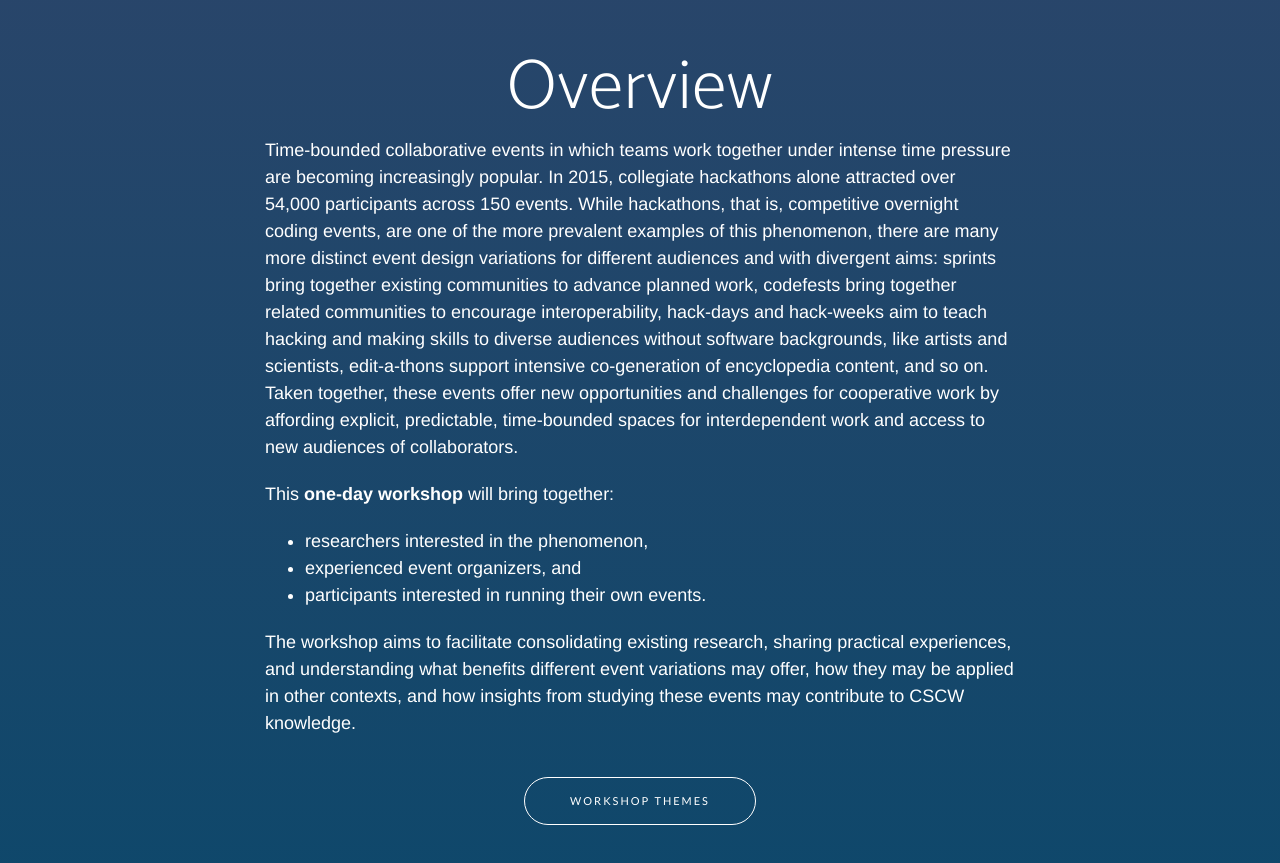
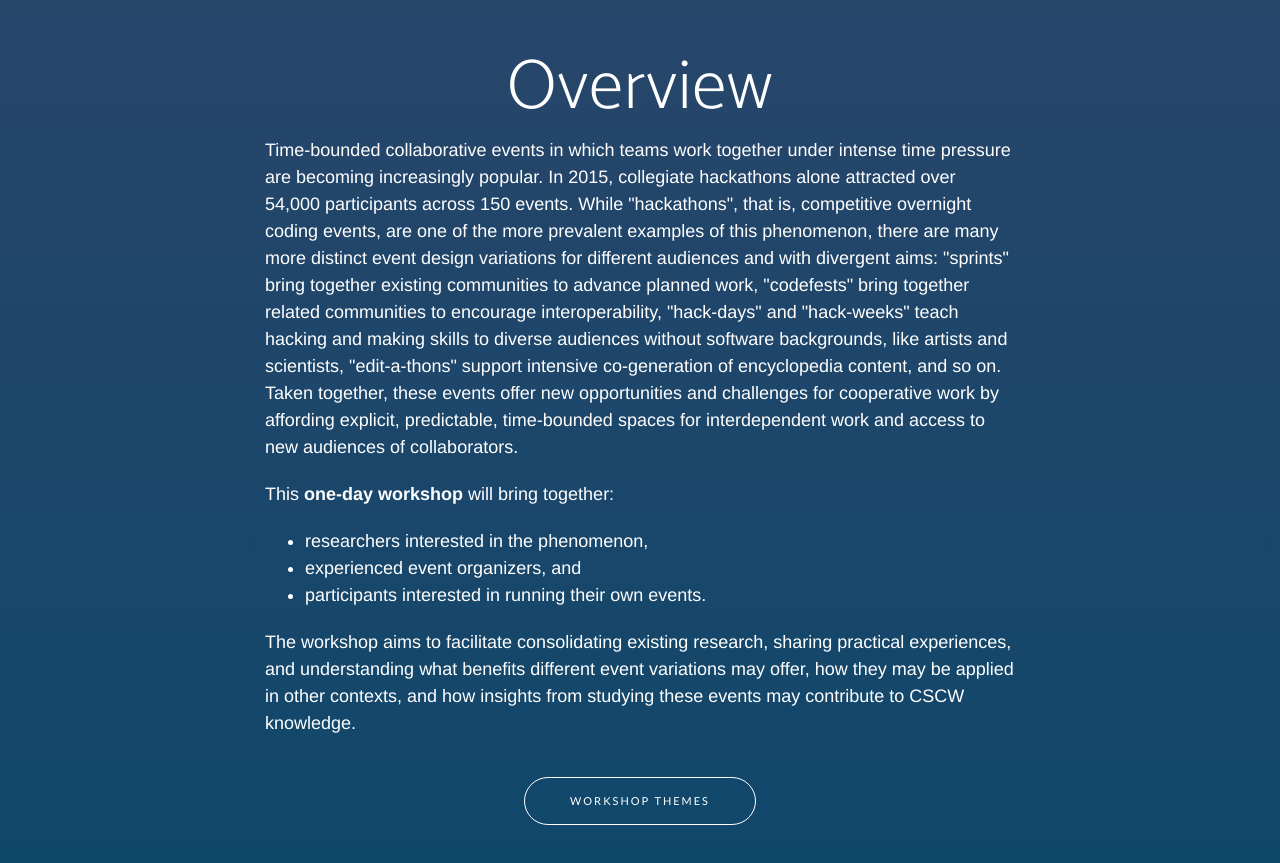
Before and after one commit to hackathon-workshop/hackathon-workshop.github.io, a website: page index.html in a window 1280 px wide. Shown: the part 900-1763 px from the top of the page. Drawn offline with nearby package versions, Linux system fonts and the light colour scheme; a web font is replaced by a local one.

Commit message:
Quotation marks

```diff
--- a/index.html
+++ b/index.html
@@ -101,12 +101,12 @@
             <div class="row">
                 <div class="col-md-8 col-md-offset-2">
                     <h2 class="section-heading text-center">Overview</h2>
-                    <p>Time-bounded collaborative events in which teams work together under intense time pressure are becoming increasingly popular. In 2015, collegiate hackathons alone attracted over 54,000 participants across 150 events. While hackathons, that is, competitive overnight coding events, are one of the more prevalent examples of this phenomenon, there are many more distinct event design variations for different audiences and with divergent aims:
+                    <p>Time-bounded collaborative events in which teams work together under intense time pressure are becoming increasingly popular. In 2015, collegiate hackathons alone attracted over 54,000 participants across 150 events. While "hackathons", that is, competitive overnight coding events, are one of the more prevalent examples of this phenomenon, there are many more distinct event design variations for different audiences and with divergent aims:
 
-                    sprints bring together existing communities to advance planned work,
-                    codefests bring together related communities to encourage interoperability,
-                    hack-days and hack-weeks aim to teach hacking and making skills to diverse audiences without software backgrounds, like artists and scientists,
-                    edit-a-thons support intensive co-generation of encyclopedia content, and so on. Taken together, these events offer new opportunities and challenges for cooperative work by affording explicit, predictable, time-bounded spaces for interdependent work and access to new audiences of collaborators. </p>
+                    "sprints" bring together existing communities to advance planned work,
+                    "codefests" bring together related communities to encourage interoperability,
+                    "hack-days" and "hack-weeks" teach hacking and making skills to diverse audiences without software backgrounds, like artists and scientists,
+                    "edit-a-thons" support intensive co-generation of encyclopedia content, and so on. Taken together, these events offer new opportunities and challenges for cooperative work by affording explicit, predictable, time-bounded spaces for interdependent work and access to new audiences of collaborators. </p>
 
                     <p>This <strong>one-day workshop</strong> will bring together:</p>
                      <ul class="overviewlist">
```
